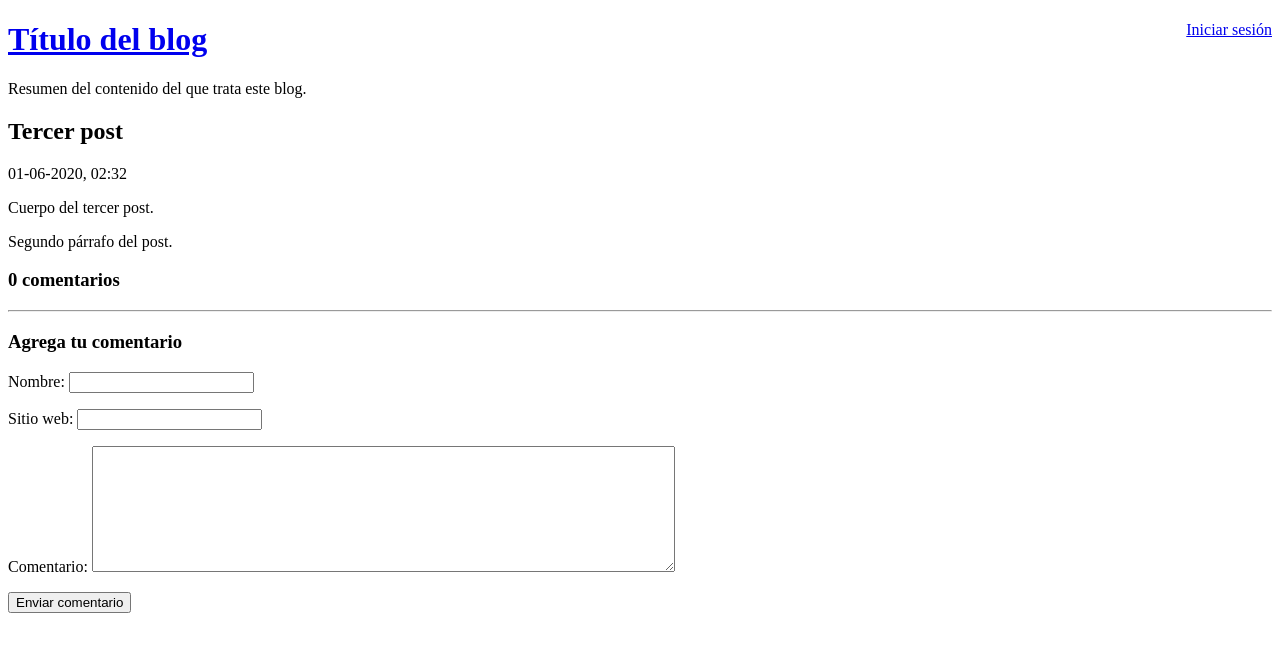
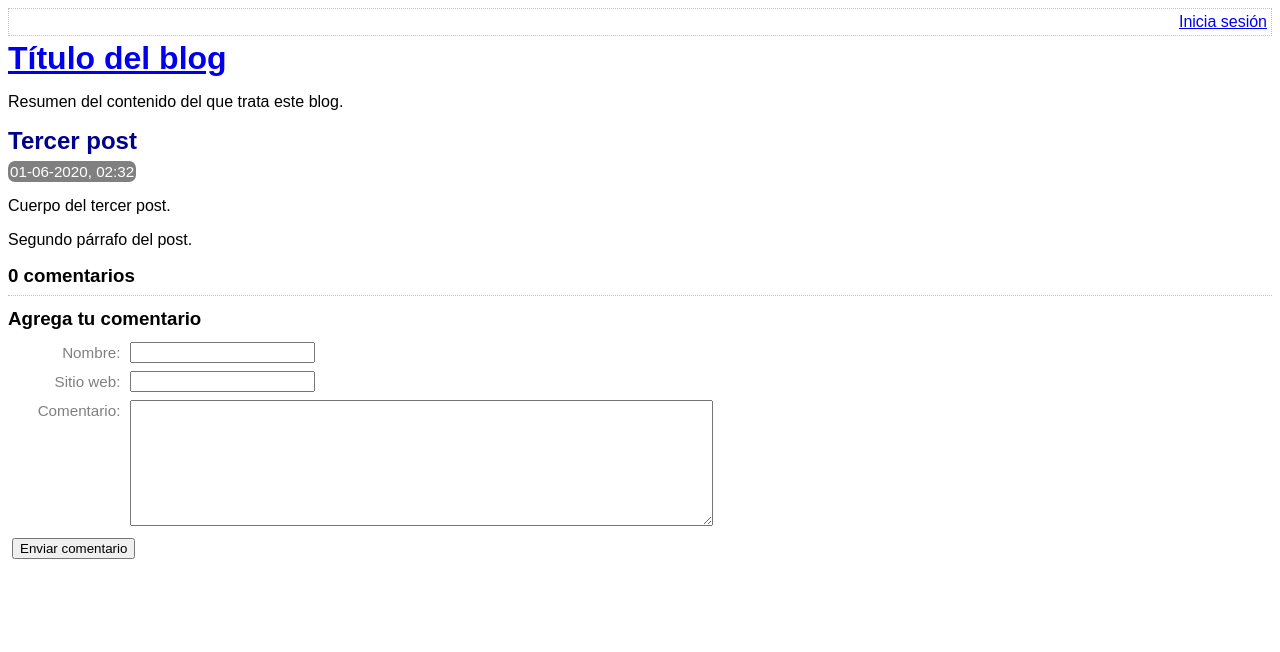
Before and after one commit to jc-bolio/SI_Proyecto, a PHP site: page /blog/view-post.php?post_id=3 in a window 1280 px wide. Shown: the top 652 px of the page. Run offline with PHP 8.4, Linux system fonts and the light colour scheme; data comes from the database, SQL or seed files in the repository.

Commit message:
Se añade hoja de estilos

```diff
--- /dev/null
+++ b/public/blog/assets/main.css
@@ -0,0 +1,100 @@
+.box {
+    border: 1px dotted silver;
+    border-radius: 5px;
+    padding: 4px;
+}
+
+.error {
+    background-color: #ff6666;
+}
+
+.success {
+    background-color: #88ff88;
+}
+
+.box ul {
+    margin: 4px;
+    padding-left: 14px;
+}
+
+.box ul li {
+    margin-bottom: 2px;
+}
+
+.install-password {
+    font-size: 1.2em;
+}
+
+.top-menu {
+    border: 1px dotted silver;
+    min-height: 18px;
+    padding: 4px;
+    margin-bottom: 4px;
+}
+
+.menu-options {
+    float: right;
+}
+
+h1, h2, h3 {
+    margin-top: 0;
+    margin-bottom: 8px;
+}
+
+body {
+    font-family: sans-serif;
+}
+
+.post-synopsis {
+    padding-bottom: 8px;
+    border-bottom: 1px dotted silver;
+    margin-bottom: 20px;
+}
+
+.post-synopsis h2, .post h2 {
+    color: darkblue;
+}
+
+.post .date, .post-synopsis .meta {
+    color: white;
+    background-color: grey;
+    border-radius: 7px;
+    padding: 2px;
+    display: inline;
+    font-size: 0.95em;
+}
+
+.comment .comment-meta {
+    font-size: 0.85em;
+    color: grey;
+    border-top: 1px dotted silver;
+    padding-top: 8px;
+}
+
+.comment-body p {
+    margin: 8px 4px;
+}
+
+.comment-list {
+    border-bottom: 1px dotted silver;
+    margin-bottom: 12px;
+}
+
+.comment-margin {
+    margin-bottom: 8px;
+}
+
+.comment-form input,
+.comment-form textarea {
+    margin: 4px;
+}
+
+.comment-form label {
+    font-size: 0.95em;
+    margin: 6px;
+    width: 7em;
+    color: grey;
+    float: left;
+    text-align: right;
+    clear: left;
+}
--- a/public/blog/lib/common.php
+++ b/public/blog/lib/common.php
@@ -86,11 +86,12 @@ function redirectExit($script) {
 }
 
 /**
- * Devuelve el número de comentarios para el post especificado
+ * Devuelve el número de comentarios para un post
+ * @param PDO $pdo
  * @param $postId
  * @return int
  */
-function countComments($postId) {
+function countComments(PDO $pdo, $postId) {
     $pdo = getPDO();
     $sql = "SELECT COUNT(*) c FROM comentario WHERE post_id = :post_id";
     $stmt = $pdo->prepare($sql);
@@ -100,10 +101,11 @@ function countComments($postId) {
 
 /**
  * Devuelve todos los comentarios para el post especificado
+ * @param PDO $pdo
  * @param $postId
  * @return array
  */
-function getComments($postId) {
+function getComments(PDO $pdo, $postId) {
     $pdo = getPDO();
     $sql = "SELECT id, nombre, texto, fecha_creacion, website FROM comentario WHERE post_id = :post_id";
     $stmt = $pdo->prepare($sql);
--- a/public/blog/login.php
+++ b/public/blog/login.php
@@ -29,13 +29,13 @@ if ($_POST) {
         <title>
             Blog | Login
         </title>
-        <meta http-equiv="Content-Type" content="text/html;charset=utf-8">
+        <?php require 'templates/head.php' ?>
     </head>
     <body>
         <?php require 'templates/title.php' ?>
 
         <?php if ($username): ?>
-            <div style="border: 1px solid #ff6666; padding: 6px;">
+            <div class="error box">
                 El usuario o la contraseña son incorrectos, intenta de nuevo
             </div>
         <?php endif ?>
--- a/public/blog/templates/comment-form.php
+++ b/public/blog/templates/comment-form.php
@@ -4,10 +4,9 @@
  * @var $commentData array
  */
 ?>
-<hr />
 
 <?php if ($errors): ?> // Reporta los errores en una lista
-    <div style="border: 1px solid #ff6666; padding: 6px;">
+    <div class="error box comment-margin">
         <ul>
             <?php foreach ($errors as $error): ?>
                 <li><?php echo $error ?></li>
@@ -17,8 +16,8 @@
 <?php endif ?>
 
 <h3>Agrega tu comentario</h3>
-<form method="post">
-    <p>
+<form method="post" class="comment-form">
+    <div>
         <label for="comment-name">
             Nombre:
         </label>
@@ -28,8 +27,8 @@
             name="comment-name"
             value="<?php echo htmlSpecial($commentData['nombre']) ?>"
         />
-    </p>
-    <p>
+    </div>
+    <div>
         <label for="comment-website">
             Sitio web:
         </label>
@@ -39,8 +38,8 @@
             name="comment-website"
             value="<?php echo htmlSpecial($commentData['website']) ?>"
         />
-    </p>
-    <p>
+    </div>
+    <div>
         <label for="comment-text">
             Comentario:
         </label>
@@ -50,6 +49,9 @@
             rows="8"
             cols="70"
         ><?php echo htmlSpecial($commentData['texto']) ?></textarea>
-    </p>
-    <input type="submit" value="Enviar comentario" />
+    </div>
+
+    <div>
+        <input type="submit" value="Enviar comentario" />
+    </div>
 </form>
--- /dev/null
+++ b/public/blog/templates/head.php
@@ -0,0 +1,2 @@
+<meta http-equiv="Content-Type" content="text/html;charset=utf-8" />
+<link rel="stylesheet" type="text/css" href="assets/main.css" />
--- a/public/blog/templates/title.php
+++ b/public/blog/templates/title.php
@@ -1,10 +1,12 @@
-<div style="float: right;">
-    <?php if (isLoggedIn()): ?>
-        Hola <?php echo htmlSpecial(getAuthUser()) ?>.
-        <a href="logout.php">Cerrar sesión</a>
-    <?php else: ?>
-        <a href="login.php">Iniciar sesión</a>
-    <?php endif ?>
+<div class="top-menu">
+    <div class="menu-options">
+        <?php if (isLoggedIn()): ?>
+            Hello <?php echo htmlSpecial(getAuthUser()) ?>.
+            <a href="logout.php">Cerrar sesión</a>
+        <?php else: ?>
+            <a href="login.php">Inicia sesión</a>
+        <?php endif ?>
+    </div>
 </div>
 
 <a href="index.php">
--- a/public/blog/view-post.php
+++ b/public/blog/view-post.php
@@ -50,24 +50,26 @@ if ($_POST) { //Detecta si se hace una operación POST
             Blog |
             <?php echo htmlSpecial($row['titulo']) ?>
         </title>
-        <meta http-equiv="Content-Type" content="text/html;charset=utf-8">
+        <?php require 'templates/head.php' ?>
     </head>
     <body>
         <?php require 'templates/title.php' ?>
 
+        <div class="post">
             <h2>
                 <?php echo htmlSpecial($row['titulo']) ?>
             </h2>
-        <div>
+            <div class="date">
                 <?php echo convertSqlDate($row['fecha_creacion']) ?>
             </div>
-        <p>
+
             <?php echo convertToParagraphs($row['cuerpo']) ?>
-        </p>
+        </div>
 
-        <h3><?php echo countComments($postId) ?> comentarios</h3>
-        <?php foreach (getComments($postId) as $comment): ?>
-            <hr />
+        <div class="comment-list">
+            <h3><?php echo countComments($pdo, $postId) ?> comentarios</h3>
+
+            <?php foreach (getComments($pdo, $postId) as $comment): ?>
                 <div class="comment">
                     <div class="comment-meta">
                         Comentario de
@@ -80,6 +82,7 @@ if ($_POST) { //Detecta si se hace una operación POST
                     </div>
                 </div>
             <?php endforeach ?>
+        </div>
 
         <?php require 'templates/comment-form.php' ?>
     </body>
```
Also changed, not shown: public/blog/index.php (+12 -8 lines), public/blog/install.php (+2 -15 lines). Lines whose indentation alone changed are shown as unchanged.
